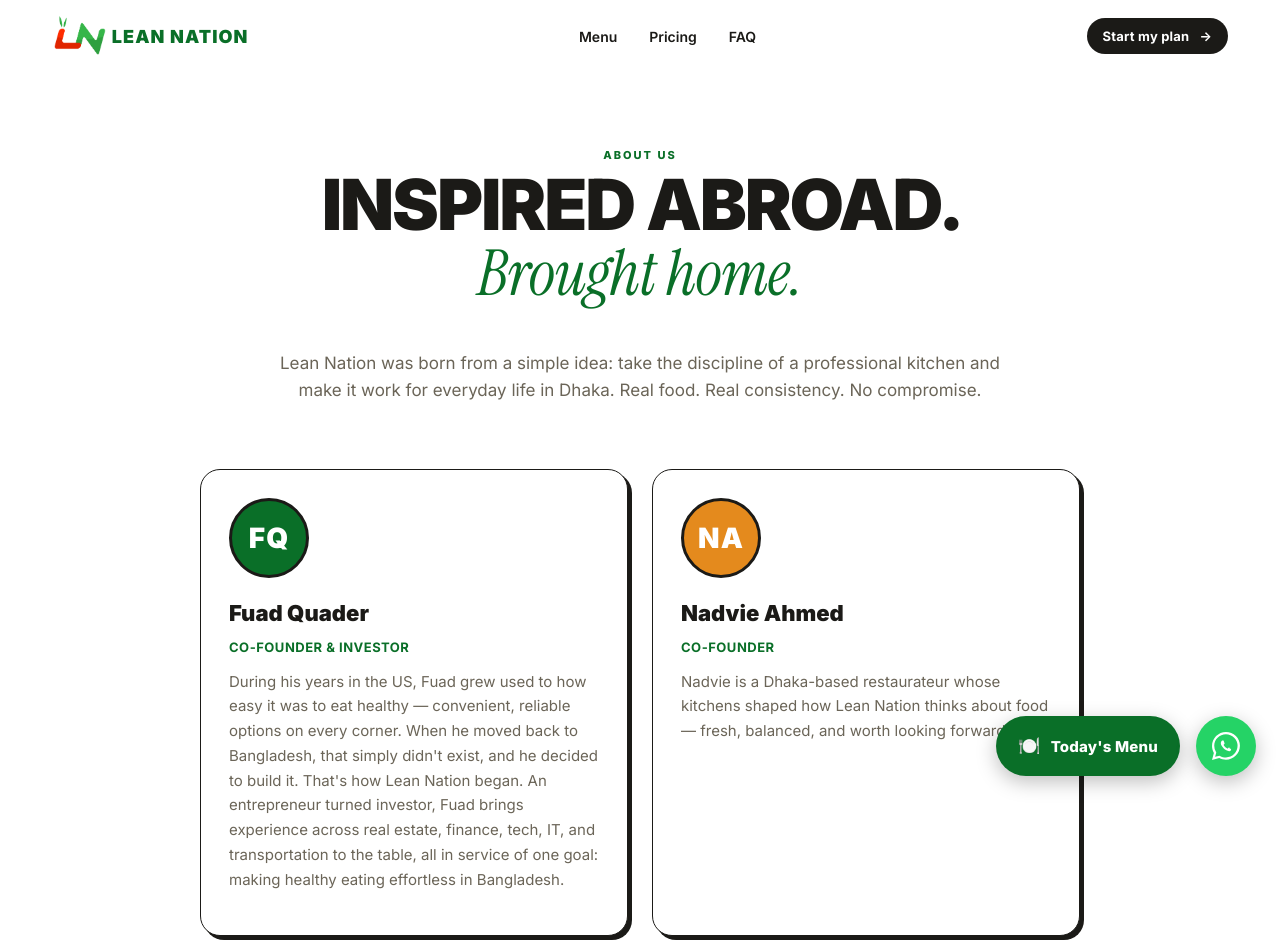
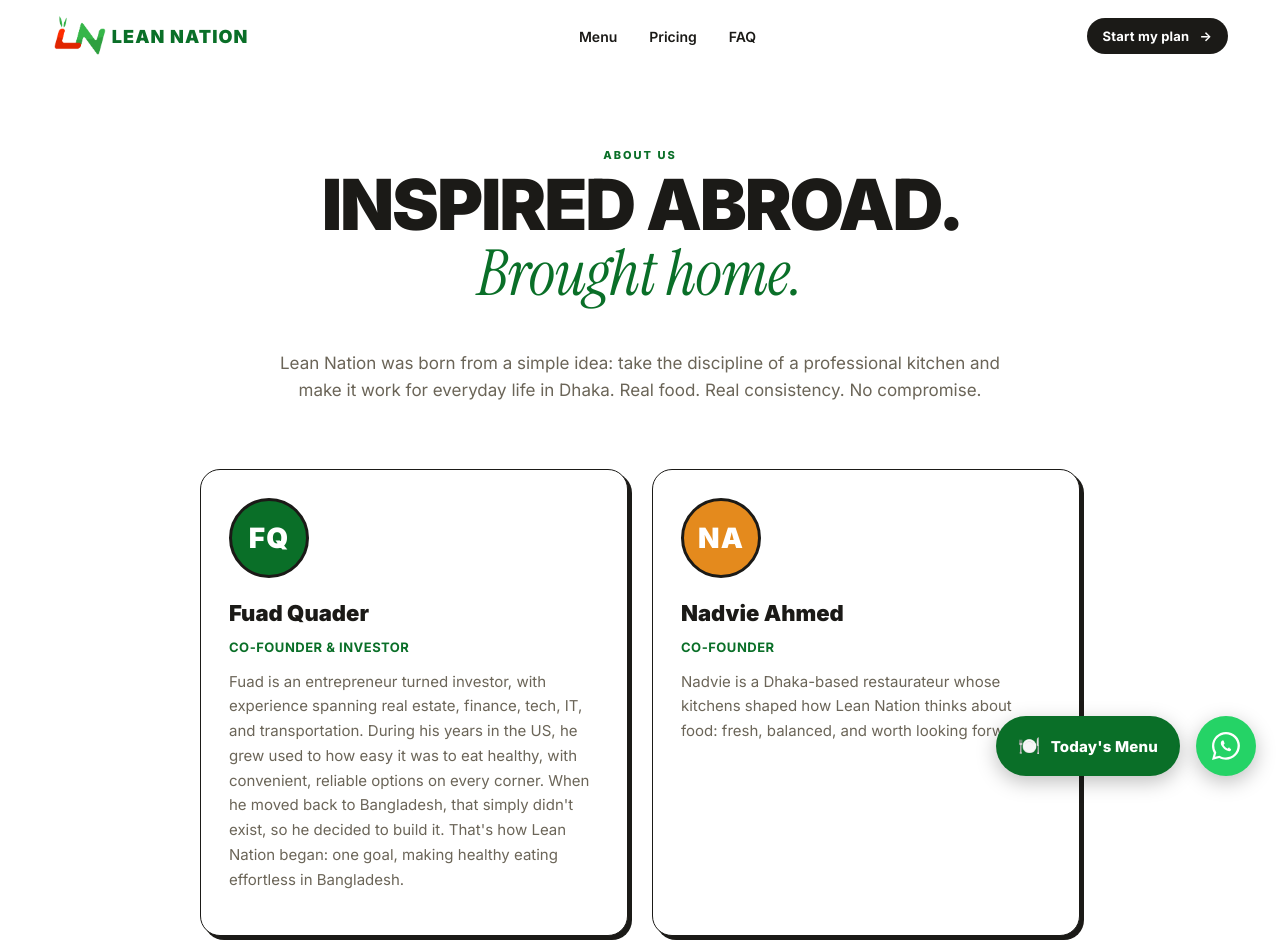
Before and after one commit to weirdogonzalez/LN-Web-1, a Next.js app: page /about in a window 1280 px wide. Shown: the top 952 px of the page. Built offline with nearby package versions, Linux system fonts and the light colour scheme.

Commit message:
Remove em dashes from About page bios; lead Fuad bio with investor line
Reorders Fuad's bio to open with "entrepreneur turned investor" and
replaces the em dashes in both team bios with commas/colons.

Co-Authored-By: Claude Opus 4.8 (1M context) <noreply@anthropic.com>

```diff
--- a/app/about/page.tsx
+++ b/app/about/page.tsx
@@ -13,14 +13,14 @@ const TEAM = [
     accent: "#0A6F28",
     name: "Fuad Quader",
     role: "Co-founder & Investor",
-    bio: "During his years in the US, Fuad grew used to how easy it was to eat healthy — convenient, reliable options on every corner. When he moved back to Bangladesh, that simply didn't exist, and he decided to build it. That's how Lean Nation began. An entrepreneur turned investor, Fuad brings experience across real estate, finance, tech, IT, and transportation to the table, all in service of one goal: making healthy eating effortless in Bangladesh.",
+    bio: "Fuad is an entrepreneur turned investor, with experience spanning real estate, finance, tech, IT, and transportation. During his years in the US, he grew used to how easy it was to eat healthy, with convenient, reliable options on every corner. When he moved back to Bangladesh, that simply didn't exist, so he decided to build it. That's how Lean Nation began: one goal, making healthy eating effortless in Bangladesh.",
   },
   {
     initials: "NA",
     accent: "#E48A1D",
     name: "Nadvie Ahmed",
     role: "Co-founder",
-    bio: "Nadvie is a Dhaka-based restaurateur whose kitchens shaped how Lean Nation thinks about food — fresh, balanced, and worth looking forward to.",
+    bio: "Nadvie is a Dhaka-based restaurateur whose kitchens shaped how Lean Nation thinks about food: fresh, balanced, and worth looking forward to.",
   },
 ];
 
```
